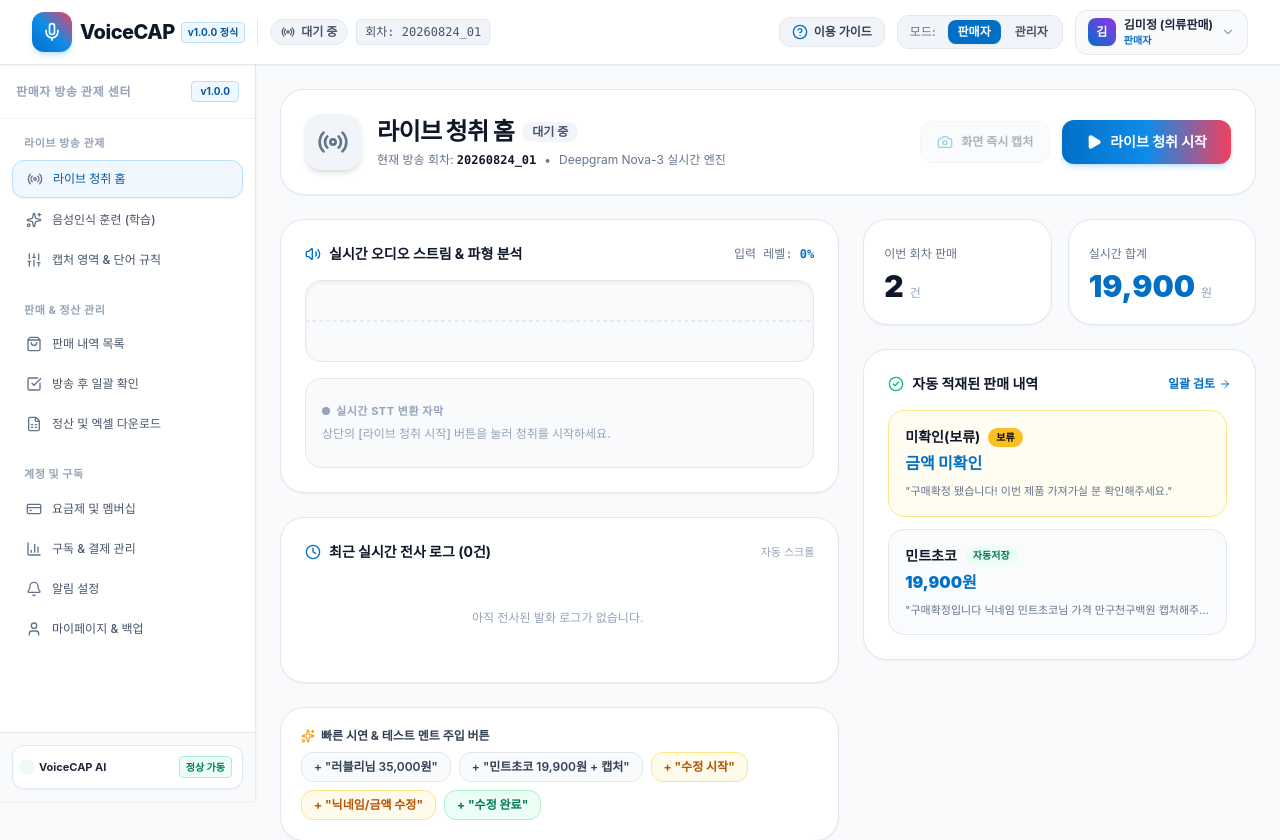
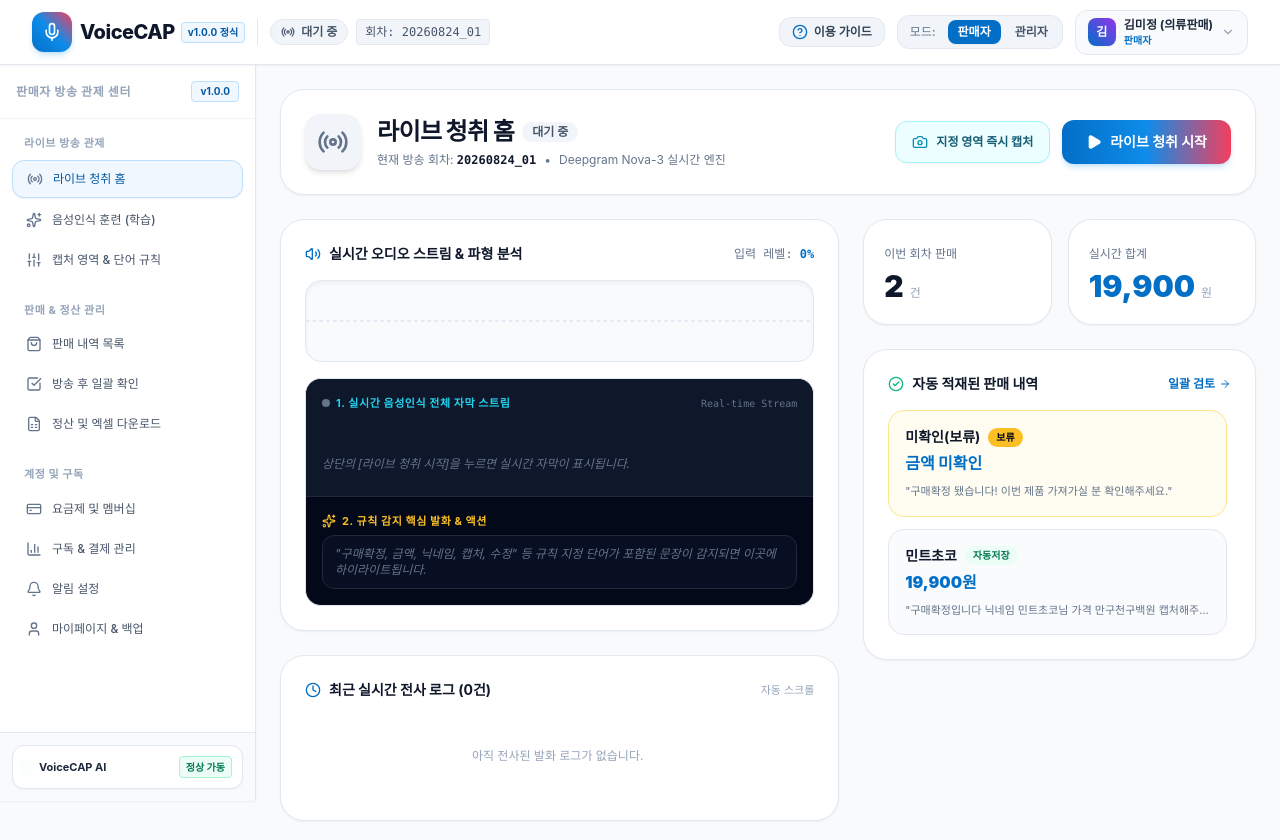
Before and after one commit to nettman001-hub/voice-pin-web, a React (Vite) app: page /live in a window 1280 px wide. Shown: the top 840 px of the page. Built offline with nearby package versions, Linux system fonts and the light colour scheme; a web font is replaced by a local one.

Commit message:
feat: 캡처 영역 스튜디오 설정 좌표 연동 깨짐 방지 및 실시간 STT 자막 상/하 2단 분할(전체 흐름 자막 + 규칙 지정 문장) 완성

```diff
--- a/src/context/LiveContext.tsx
+++ b/src/context/LiveContext.tsx
@@ -9,6 +9,13 @@ import { storageService, generateSessionId } from '../services/storageService';
 import { useSales } from './SalesContext';
 import { CaptureAreaConfig } from '../types/rules';
 
+export interface MatchedRuleItem {
+  text: string;
+  matchedKeywords: string[];
+  action: string;
+  timestamp: string;
+}
+
 interface LiveContextType {
   isListening: boolean;
   currentSessionId: string;
@@ -16,6 +23,8 @@ interface LiveContextType {
   audioLevel: number;
   waveform: Uint8Array;
   currentInterimTranscript: string;
+  liveTranscriptFlow: Array<{ id: string; text: string; timestamp: string }>;
+  lastMatchedRuleItem: MatchedRuleItem | null;
   transcriptLogs: SttTranscriptLog[];
   recentCaptures: CaptureItem[];
   isVoiceEditing: boolean;
@@ -39,6 +48,8 @@ export const LiveProvider: React.FC<{ children: React.ReactNode }> = ({ children
   const [audioLevel, setAudioLevel] = useState<number>(0);
   const [waveform, setWaveform] = useState<Uint8Array>(new Uint8Array(128));
   const [currentInterimTranscript, setCurrentInterimTranscript] = useState<string>('');
+  const [liveTranscriptFlow, setLiveTranscriptFlow] = useState<Array<{ id: string; text: string; timestamp: string }>>([]);
+  const [lastMatchedRuleItem, setLastMatchedRuleItem] = useState<MatchedRuleItem | null>(null);
   const [transcriptLogs, setTranscriptLogs] = useState<SttTranscriptLog[]>([]);
   const [recentCaptures, setRecentCaptures] = useState<CaptureItem[]>([]);
 
@@ -98,26 +109,35 @@ export const LiveProvider: React.FC<{ children: React.ReactNode }> = ({ children
     }, 10000);
   };
 
-  // 화면 캡처 실행
+  // 화면 캡처 실행 (스튜디오에서 설정한 윈도우 데스크톱 좌표 영역 및 비디오 스트림 적용)
   const captureCurrentScreen = async (
-    areaConfig: CaptureAreaConfig = {
+    areaConfig?: CaptureAreaConfig,
+    triggerWord: string = '화면 캡처'
+  ): Promise<string> => {
+    // 1. 판매자가 캡처 영역 설정에서 지정한 윈도우 데스크톱 영역 로드
+    const configuredArea = areaConfig || storageService.getCaptureAreaConfig() || {
       preset: 'COMMENTS',
-      name: '댓글 목록',
-      xRatio: 0.05,
-      yRatio: 0.45,
-      widthRatio: 0.9,
-      heightRatio: 0.5
-    },
-    triggerWord: string = '캡처'
-  ): Promise<string> => {
-    const stream = audioCaptureService.getActiveStream();
+      name: '틱톡 스튜디오 댓글창 (우측)',
+      xRatio: 0.70,
+      yRatio: 0.20,
+      widthRatio: 0.28,
+      heightRatio: 0.75
+    };
+
+    // 2. 화면 비디오 스트림 가져오기
+    const stream = screenCaptureService.getActiveStream();
     const lastSale = lastSavedSaleRef.current;
 
-    const imageUrl = await screenCaptureService.captureArea(stream, areaConfig, {
+    const imageUrl = await screenCaptureService.captureArea(stream, configuredArea, {
       nickname: lastSale?.buyerNickname,
       amount: lastSale?.amount,
       timestamp: new Date().toLocaleTimeString('ko-KR')
     });
+
+    if (!imageUrl) {
+      console.warn('[Live] 캡처 이미지가 비어있습니다.');
+      return '';
+    }
 
     const newCapture: CaptureItem = {
       id: `cap-${Date.now()}`,
@@ -125,7 +145,7 @@ export const LiveProvider: React.FC<{ children: React.ReactNode }> = ({ children
       sessionId: currentSessionId,
       imageUrl,
       capturedAt: new Date().toISOString(),
-      areaName: areaConfig.name,
+      areaName: configuredArea.name,
       triggerWord
     };
 
@@ -157,10 +177,20 @@ export const LiveProvider: React.FC<{ children: React.ReactNode }> = ({ children
     // 최종 텍스트 확정
     setCurrentInterimTranscript('');
     const fullText = data.text.trim();
+    const nowTime = new Date().toLocaleTimeString('ko-KR');
+
+    // 윗부분 자막 스트림에 추가
+    setLiveTranscriptFlow((prev) => [
+      ...prev.slice(-30),
+      { id: `flow-${Date.now()}-${Math.random().toString(36).substr(2, 4)}`, text: fullText, timestamp: nowTime }
+    ]);
+
     const rules = storageService.getRules().filter((r) => r.isEnabled);
     const activeKeywords = rules.map((r) => r.word);
+    const matchedKeywords = activeKeywords.filter((kw) => fullText.includes(kw));
 
     let actionTriggered: SttTranscriptLog['actionTriggered'] = 'NONE';
+    let ruleActionName = '';
 
     // 1. 방송 중 음성 명령 파싱 ("수정 시작" / "닉네임은 xxx" / "수정 완료")
     const command = parseVoiceCommand(fullText, isVoiceEditingRef.current);
@@ -169,13 +199,15 @@ export const LiveProvider: React.FC<{ children: React.ReactNode }> = ({ children
       setIsVoiceEditing(true);
       setEditingFieldInfo('수정 대기 중: "닉네임은 홍길동, 금액은 3만원"처럼 말씀해주세요.');
       actionTriggered = 'VOICE_EDIT_START';
-      playBeep(880, 200); // 삐- 신호음
+      ruleActionName = '🎙️ 음성 수정 시작';
+      playBeep(880, 200);
       resetVoiceEditTimeout();
     } else if (command.type === 'FINISH_EDIT') {
       setIsVoiceEditing(false);
       setEditingFieldInfo(null);
       actionTriggered = 'VOICE_EDIT_DONE';
-      playBeep(1200, 250); // 띵- 확인음
+      ruleActionName = '✅ 음성 수정 완료';
+      playBeep(1200, 250);
       if (editTimeoutRef.current) clearTimeout(editTimeoutRef.current);
     } else if (command.type === 'FIELD_UPDATE' && isVoiceEditingRef.current) {
       resetVoiceEditTimeout();
@@ -189,12 +221,13 @@ export const LiveProvider: React.FC<{ children: React.ReactNode }> = ({ children
         };
         updateSale(updated);
         lastSavedSaleRef.current = updated;
+        ruleActionName = '✏️ 항목 수정';
         setEditingFieldInfo(`수정됨 -> 닉네임: ${updated.buyerNickname}, 금액: ${updated.amount.toLocaleString()}원 ("수정 완료"를 말씀하세요)`);
       }
     } else if (command.type === 'DELETE_LAST' && lastSavedSaleRef.current) {
-      // 방금 건 삭제
       playBeep(440, 300);
       lastSavedSaleRef.current = null;
+      ruleActionName = '🗑️ 최근 항목 삭제';
     } else {
       // 2. 판매 멘트 감지 ("구매확정 됐습니다...")
       const saleResult = extractSaleFromTranscript(fullText, activeKeywords);
@@ -210,24 +243,36 @@ export const LiveProvider: React.FC<{ children: React.ReactNode }> = ({ children
         });
         lastSavedSaleRef.current = saved;
         actionTriggered = 'SALE_SAVED';
-        playBeep(1046, 120); // 경쾌한 등록음
+        ruleActionName = '🛍️ 판매 DB 자동 저장';
+        playBeep(1046, 120);
       }
 
       // 3. 캡처 트리거 감지 ("캡처", "화면 캡처" 등)
       if (fullText.includes('캡처') || fullText.includes('화면캡처')) {
         actionTriggered = 'SCREEN_CAPTURED';
-        captureCurrentScreen();
+        ruleActionName = ruleActionName ? `${ruleActionName} + 📸 캡처` : '📸 화면 자동 캡처';
+        captureCurrentScreen(undefined, '음성인식 자동캡처');
       }
+    }
+
+    // 규칙 지정된 문장이 감지된 경우 아랫부분에 출력할 항목 업데이트
+    if (matchedKeywords.length > 0 || ruleActionName) {
+      setLastMatchedRuleItem({
+        text: fullText,
+        matchedKeywords: matchedKeywords.length > 0 ? matchedKeywords : ['규칙 감지'],
+        action: ruleActionName || '단어 규칙 일치',
+        timestamp: nowTime
+      });
     }
 
     // 전사 로그 적재
     const newLog: SttTranscriptLog = {
       id: `log-${Date.now()}-${Math.random().toString(36).substr(2, 4)}`,
-      timestamp: new Date().toLocaleTimeString('ko-KR'),
+      timestamp: nowTime,
       text: fullText,
       isFinal: true,
       confidence: data.confidence,
-      matchedKeywords: activeKeywords.filter((kw) => fullText.includes(kw)),
+      matchedKeywords: matchedKeywords,
       actionTriggered
     };
 
@@ -257,7 +302,7 @@ export const LiveProvider: React.FC<{ children: React.ReactNode }> = ({ children
         }
       );
 
-      // 2. Deepgram Nova-3 STT 스트림 시작
+      // 2. 실시간 STT 엔진 시작
       deepgramService.startLiveStream(
         {
           apiKey: deepgramApiKey,
@@ -307,6 +352,8 @@ export const LiveProvider: React.FC<{ children: React.ReactNode }> = ({ children
         audioLevel,
         waveform,
         currentInterimTranscript,
+        liveTranscriptFlow,
+        lastMatchedRuleItem,
         transcriptLogs,
         recentCaptures,
         isVoiceEditing,
@@ -326,6 +373,8 @@ export const LiveProvider: React.FC<{ children: React.ReactNode }> = ({ children
 
 export const useLive = () => {
   const context = useContext(LiveContext);
-  if (!context) throw new Error('useLive must be used within a LiveProvider');
+  if (!context) {
+    throw new Error('useLive must be used within a LiveProvider');
+  }
   return context;
 };
--- a/src/pages/seller/LiveHomePage.tsx
+++ b/src/pages/seller/LiveHomePage.tsx
@@ -23,6 +23,8 @@ export const LiveHomePage: React.FC = () => {
     audioLevel,
     waveform,
     currentInterimTranscript,
+    liveTranscriptFlow,
+    lastMatchedRuleItem,
     transcriptLogs,
     recentCaptures,
     isVoiceEditing,
@@ -82,11 +84,10 @@ export const LiveHomePage: React.FC = () => {
         <div className="flex items-center space-x-3">
           <button
             onClick={() => captureCurrentScreen()}
-            disabled={!isListening}
-            className="px-4 py-3 rounded-xl bg-slate-100 hover:bg-slate-200 disabled:opacity-40 text-slate-700 text-xs font-bold border border-slate-200 flex items-center space-x-2 transition"
+            className="px-4 py-3 rounded-xl bg-cyan-50 hover:bg-cyan-100 text-cyan-800 text-xs font-bold border border-cyan-200 flex items-center space-x-2 transition shadow-sm"
           >
             <Camera className="w-4 h-4 text-cyan-600" />
-            <span>화면 즉시 캡처</span>
+            <span>지정 영역 즉시 캡처</span>
           </button>
 
           <button
@@ -164,21 +165,78 @@ export const LiveHomePage: React.FC = () => {
 
             <AudioVisualizer waveform={waveform} audioLevel={audioLevel} isActive={isListening} />
 
-            {/* 실시간 전사 자막 박스 */}
-            <div className="p-4 rounded-2xl bg-slate-50 border border-slate-200 min-h-[90px] flex flex-col justify-center">
-              <div className="text-[11px] font-bold text-slate-400 uppercase tracking-wider mb-1 flex items-center">
-                <span className={`w-2 h-2 rounded-full mr-1.5 ${isListening ? 'bg-emerald-500 animate-ping' : 'bg-slate-400'}`}></span>
-                실시간 STT 변환 자막
+            {/* 실시간 STT 변환 자막 박스 (상/하단 2단 분할) */}
+            <div className="rounded-2xl border border-slate-200 overflow-hidden bg-slate-900 shadow-inner">
+              {/* [상단] 실시간 전체 인식 자막 스트림 (자동 스크롤 흘러가기) */}
+              <div className="p-4 bg-slate-900 border-b border-slate-800">
+                <div className="flex items-center justify-between mb-2">
+                  <div className="text-[11px] font-bold text-cyan-400 uppercase tracking-wider flex items-center">
+                    <span className={`w-2 h-2 rounded-full mr-1.5 ${isListening ? 'bg-cyan-400 animate-ping' : 'bg-slate-500'}`}></span>
+                    <span>1. 실시간 음성인식 전체 자막 스트림</span>
+                  </div>
+                  <span className="text-[10px] text-slate-500 font-mono">Real-time Stream</span>
+                </div>
+
+                <div className="max-h-[110px] min-h-[60px] overflow-y-auto space-y-1.5 pr-1 font-sans text-xs text-slate-300 flex flex-col justify-end">
+                  {liveTranscriptFlow.length === 0 && !currentInterimTranscript ? (
+                    <div className="text-slate-500 text-xs italic py-2">
+                      {isListening ? '마이크로 말씀하시는 모든 발화가 실시간으로 흘러갑니다...' : '상단의 [라이브 청취 시작]을 누르면 실시간 자막이 표시됩니다.'}
+                    </div>
+                  ) : (
+                    <>
+                      {liveTranscriptFlow.slice(-6).map((flow) => (
+                        <div key={flow.id} className="leading-relaxed flex items-baseline space-x-2 text-slate-300">
+                          <span className="text-[10px] text-slate-600 font-mono flex-shrink-0">{flow.timestamp}</span>
+                          <span>{flow.text}</span>
+                        </div>
+                      ))}
+                      {currentInterimTranscript && (
+                        <div className="leading-relaxed flex items-baseline space-x-2 text-cyan-300 font-semibold animate-pulse">
+                          <span className="text-[10px] text-cyan-600 font-mono flex-shrink-0">듣는 중...</span>
+                          <span>{currentInterimTranscript}</span>
+                        </div>
+                      )}
+                    </>
+                  )}
+                </div>
               </div>
-              <p className="text-sm text-slate-800 font-medium">
-                {currentInterimTranscript ? (
-                  <span className="text-brand-600 font-bold animate-pulse">{currentInterimTranscript}</span>
-                ) : isListening ? (
-                  <span className="text-slate-400 text-xs italic">판매 멘트를 듣고 있습니다... ("구매확정, 닉네임, 금액")</span>
+
+              {/* [하단] 규칙 지정된 문장 & 액션 하이라이트 박스 */}
+              <div className="p-4 bg-slate-950/80">
+                <div className="flex items-center justify-between mb-1.5">
+                  <div className="text-[11px] font-bold text-amber-400 uppercase tracking-wider flex items-center space-x-1.5">
+                    <Sparkles className="w-3.5 h-3.5 text-amber-400" />
+                    <span>2. 규칙 감지 핵심 발화 & 액션</span>
+                  </div>
+                  {lastMatchedRuleItem && (
+                    <span className="text-[10px] text-slate-500 font-mono">{lastMatchedRuleItem.timestamp}</span>
+                  )}
+                </div>
+
+                {lastMatchedRuleItem ? (
+                  <div className="p-3 rounded-xl bg-slate-900 border border-amber-500/30 space-y-2">
+                    <div className="flex items-center justify-between gap-2 flex-wrap">
+                      <div className="flex items-center space-x-1.5 flex-wrap gap-1">
+                        {lastMatchedRuleItem.matchedKeywords.map((kw, idx) => (
+                          <span key={idx} className="px-2 py-0.5 rounded-md bg-amber-500/20 text-amber-300 font-black text-[10px] border border-amber-500/40">
+                            #{kw}
+                          </span>
+                        ))}
+                      </div>
+                      <span className="px-2.5 py-0.5 rounded-full bg-brand-500/20 text-brand-300 border border-brand-500/30 text-[10px] font-bold">
+                        {lastMatchedRuleItem.action}
+                      </span>
+                    </div>
+                    <p className="text-sm font-black text-white tracking-tight leading-snug">
+                      "{lastMatchedRuleItem.text}"
+                    </p>
+                  </div>
                 ) : (
-                  <span className="text-slate-400 text-xs">상단의 [라이브 청취 시작] 버튼을 눌러 청취를 시작하세요.</span>
+                  <div className="py-2.5 px-3 rounded-xl bg-slate-900/50 border border-slate-800 text-xs text-slate-500 italic">
+                    "구매확정, 금액, 닉네임, 캡처, 수정" 등 규칙 지정 단어가 포함된 문장이 감지되면 이곳에 하이라이트됩니다.
+                  </div>
                 )}
-              </p>
+              </div>
             </div>
           </div>
 
```
